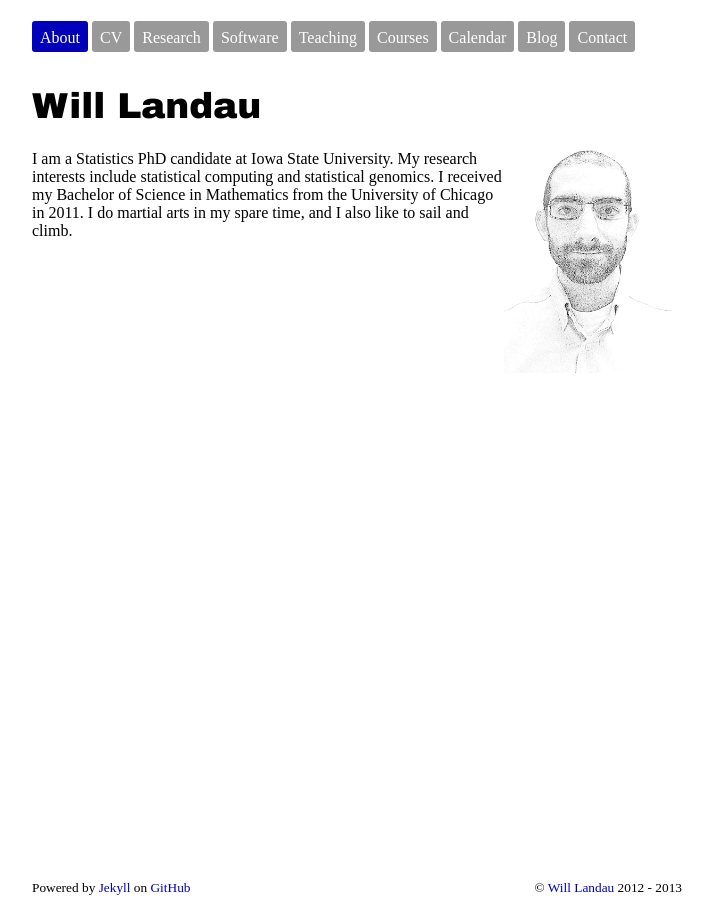
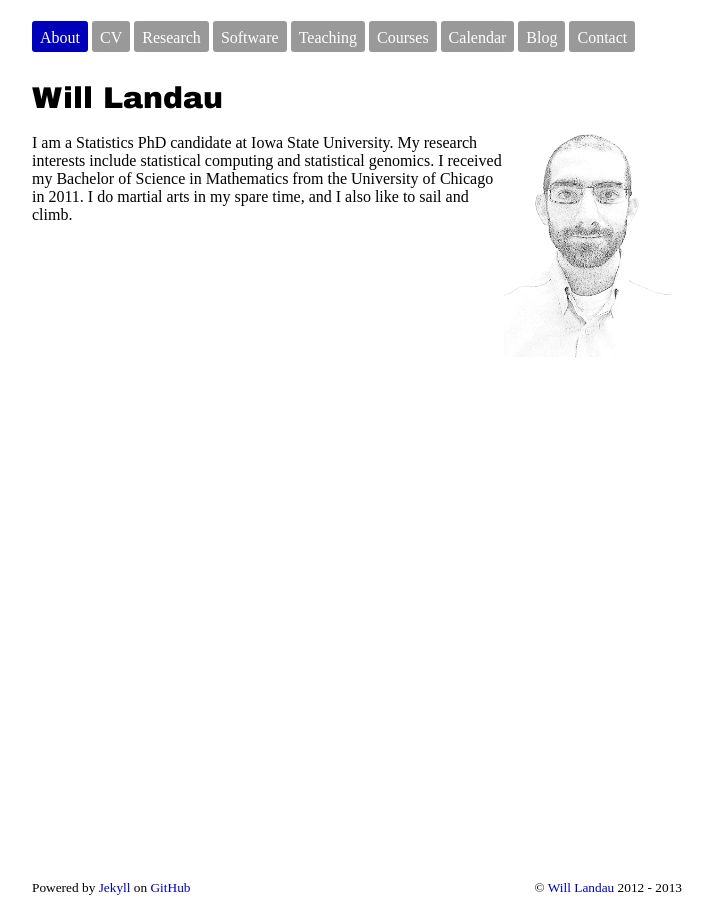
Before and after one commit to wlandau/wlandau.github.io, a Jekyll site: the page built from index.html, in a window 1280 px wide. Shown: the whole page, without its empty margins (303-1016 px from the left). Built offline with Jekyll 4.4.1, drawn with Linux system fonts in a browser that asks for light colours; nearby versions of some CDN libraries.

Commit message:
playing with headings

```diff
--- a/css/wml-custom.css
+++ b/css/wml-custom.css
@@ -10,16 +10,15 @@ html{
 }
 
 h1, h2, h3, h4{
-  /*font-weight: bold; */
   font-family: "Arial Black";
 }
 
 h1{
-  font-size: 36px;
+  font-size: 30px;
 }
 
 h2{
-  font-size: 30px;
+  font-size: 27px;
 }
 
 iframe.video{
```
